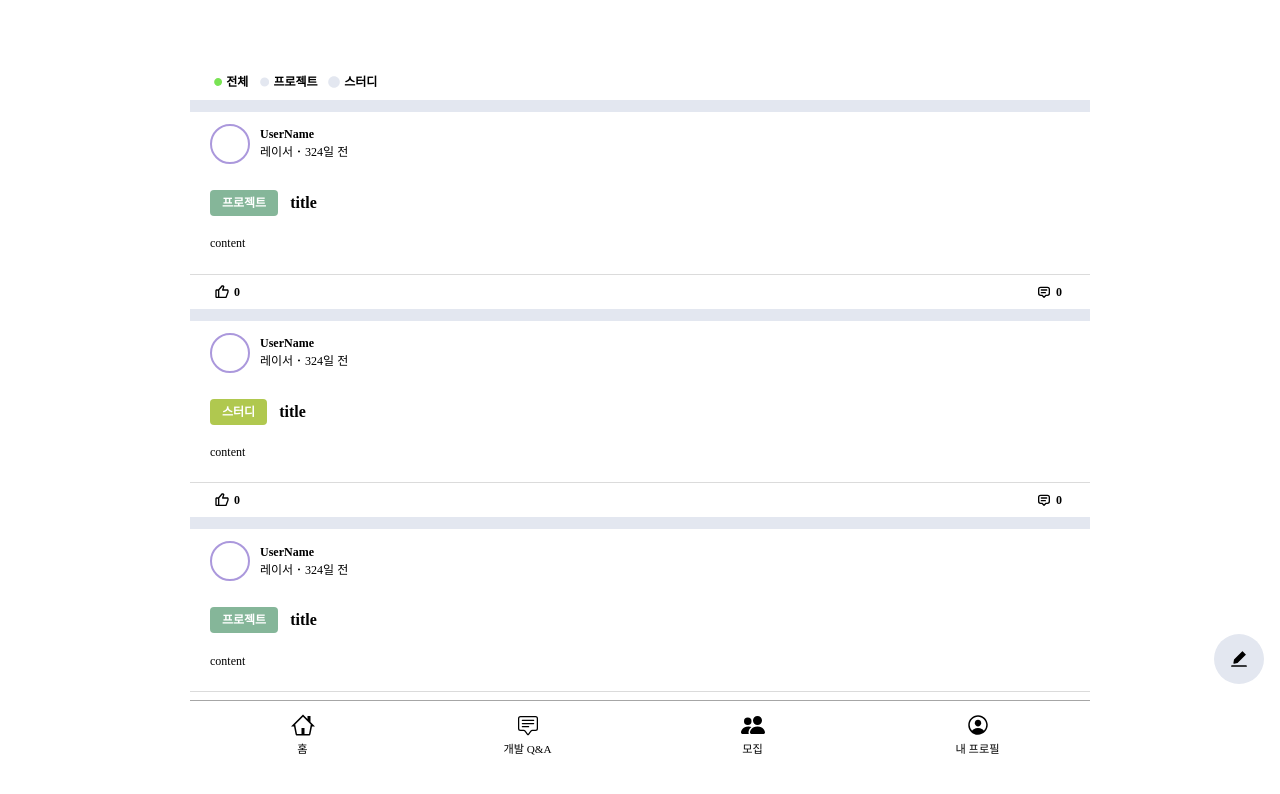
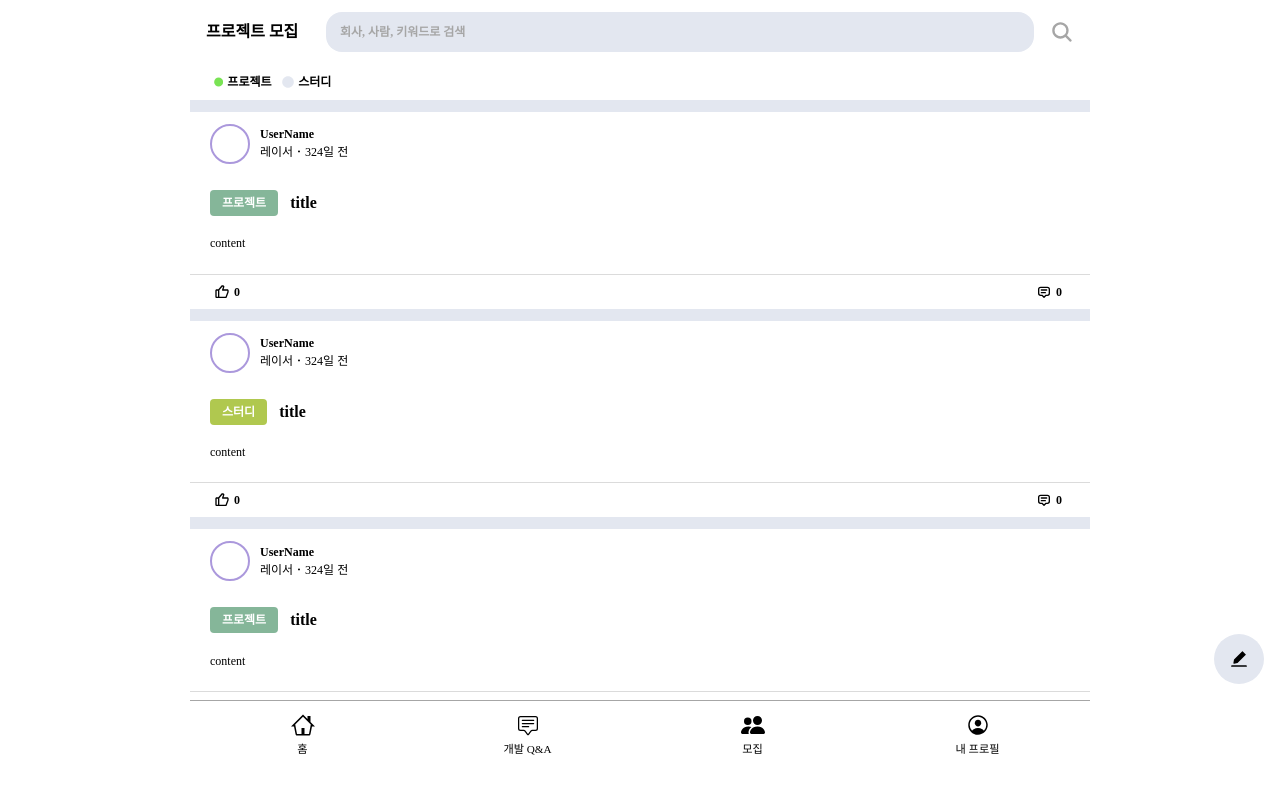
Before and after one commit to yunjichoi9151/White_Rabbit, a React app: page /recruitment in a window 1280 px wide. Shown: the top 794 px of the page. Built offline with nearby package versions, Linux system fonts and the light colour scheme.

Commit message:
🎯 Fix: 페이지별 Header 변경 사항 적용
1. 페이지별 Header 변경 사항 적용

```diff
--- a/src/components/common/Header/index.jsx
+++ b/src/components/common/Header/index.jsx
@@ -43,7 +43,7 @@ const Header = ({
       {/* header left */}
       <S.LeftWrap
         style={{
-          ...(typeLeft === LeftType.TEXT && { minWidth: '80px' }),
+          ...(typeLeft === LeftType.TEXT && { minWidth: '120px' }),
           ...(typeLeft === LeftType.LOGO && { minWidth: '52px' }),
         }}
       >
--- a/src/components/common/Header/style.jsx
+++ b/src/components/common/Header/style.jsx
@@ -1,11 +1,12 @@
 import styled from 'styled-components';
+import * as CS from '../../../styles/CommonStyles';
 
 export const Header = styled.div`
   width: 100%;
   max-width: 900px;
   height: 4rem;
   padding: 1rem;
-  background-color: transparent;
+  background-color: ${CS.color.white};
   display: flex;
   align-items: center;
   justify-content: space-between;
--- a/src/pages/Home/index.jsx
+++ b/src/pages/Home/index.jsx
@@ -58,13 +58,7 @@ const Home = () => {
 
   return (
     <S.HomeWrap>
-      <Header
-        existLeft={true}
-        existSearch={true}
-        headerStyle={{
-          background: CS.color.white,
-        }}
-      />
+      <Header typeLeft={'LOGO'} typeCenter={'SEARCH'} typeRight={'SEARCH'} />
       <S.TopBtnWrap>
         {/* <BasicButton
           handleOnClickButton={() => handleClick('HOT')}
--- a/src/pages/IntroNewLink/index.jsx
+++ b/src/pages/IntroNewLink/index.jsx
@@ -20,14 +20,13 @@ function NewLink() {
   return (
     <div style={{ paddingTop: 64 }}>
       <Header
-        text={'링크'}
-        existText={true}
-        existLeft={true}
-        existRight={true}
-        BtnText={'등록'}
+        typeLeft={'BACK'}
+        typeCenter={'TEXT'}
+        typeRight={'TEXT'}
+        textCenter={'링크'}
+        textRight={'등록'}
         headerStyle={{
           borderBottom: `1px solid ${CS.color.contentTertiary}`,
-          background: CS.color.white,
         }}
       />
       <InputBox
--- a/src/pages/IntroNewSkill/index.jsx
+++ b/src/pages/IntroNewSkill/index.jsx
@@ -21,14 +21,13 @@ function NewSkill({ inputProps }) {
   return (
     <div style={{ paddingTop: 64 }}>
       <Header
-        text={'스킬'}
-        existText={true}
-        existLeft={true}
-        existRight={true}
-        BtnText={'등록'}
+        typeLeft={'BACK'}
+        typeCenter={'TEXT'}
+        typeRight={'TEXT'}
+        textCenter={'스킬'}
+        textRight={'등록'}
         headerStyle={{
           borderBottom: `1px solid ${CS.color.contentTertiary}`,
-          background: CS.color.white,
         }}
       />
       <S.ChoiceSkill>
--- a/src/pages/MyPage/index.jsx
+++ b/src/pages/MyPage/index.jsx
@@ -26,11 +26,10 @@ const MyPage = () => {
     <>
       <S.MyPageWrap>
         <Header
-          text={'내 프로필'}
-          existText={true}
+          typeLeft={'TEXT'}
+          textLeft={`내 프로필`}
           headerStyle={{
             borderBottom: `1px solid ${CS.color.contentTertiary}`,
-            background: CS.color.white,
           }}
         />
         <S.ProfileWrap>
--- a/src/pages/ProfileEdit/index.jsx
+++ b/src/pages/ProfileEdit/index.jsx
@@ -24,17 +24,14 @@ function ProfileEdit() {
   return (
     <div style={{ paddingTop: 64 }}>
       <Header
-        text={'프로필 편집'}
-        existText={true}
-        existLeft={true}
-        existRight={true}
-        BtnText={'완료'}
-        handleOnClickButton={handleClickDone}
+        typeLeft={'TEXT'}
+        typeRight={'TEXT'}
+        textLeft={'프로필 편집'}
+        textRight={'완료'}
         headerStyle={{
           borderBottom: `1px solid ${CS.color.contentTertiary}`,
-          borderRadius: 0,
-          background: CS.color.white,
         }}
+        rightOnClickEvent={handleClickDone}
       />
       <ProfileImg
         src="/assets/img/account.png"
--- a/src/pages/QNA/index.jsx
+++ b/src/pages/QNA/index.jsx
@@ -26,10 +26,10 @@ const QNA = () => {
   return (
     <S.QNAWrap>
       <Header
-        text="개발Q&A"
-        existText={true}
-        existRight={true}
-        headerStyle={{ backgroundColor: CS.color.white }}
+        typeLeft={'TEXT'}
+        typeCenter={'SEARCH'}
+        typeRight={'SEARCH'}
+        textLeft={'개발Q&A'}
       />
       <S.FilterBar>
         <S.ButtonWrap>
--- a/src/pages/Recruitment/index.jsx
+++ b/src/pages/Recruitment/index.jsx
@@ -9,7 +9,7 @@ import Post from '../../components/board/Post';
 import { FaCircle } from 'react-icons/fa';
 
 const Recruitment = () => {
-  const [selectedFilter, setSelectedFilter] = useState('');
+  const [selectedFilter, setSelectedFilter] = useState('프로젝트');
 
   const handleFilterButtonClick = (filter) => {
     setSelectedFilter(filter);
@@ -18,30 +18,12 @@ const Recruitment = () => {
   return (
     <S.RecruitmentWrap>
       <Header
-        text={`${selectedFilter ? selectedFilter : '프로젝트/스터디'} 모집`}
-        existText={true}
-        existRight={true}
-        headerStyle={{ backgroundColor: CS.color.white }}
+        typeLeft={'TEXT'}
+        typeCenter={'SEARCH'}
+        typeRight={'SEARCH'}
+        textLeft={`${selectedFilter} 모집`}
       />
       <S.FilterBar>
-        <BasicButton
-          text="전체"
-          textStyle={{
-            font: CS.font.labelSmall,
-            padding: '4px',
-            marginRight: '4px',
-            width: '100%',
-          }}
-          existText={false}
-          iconDirection={'left'}
-          children={
-            <FaCircle
-              size={12}
-              color={!selectedFilter ? CS.color.positive : CS.color.secondary}
-            />
-          }
-          handleOnClickButton={() => handleFilterButtonClick('')}
-        />
         <BasicButton
           text="프로젝트"
           textStyle={{
```
